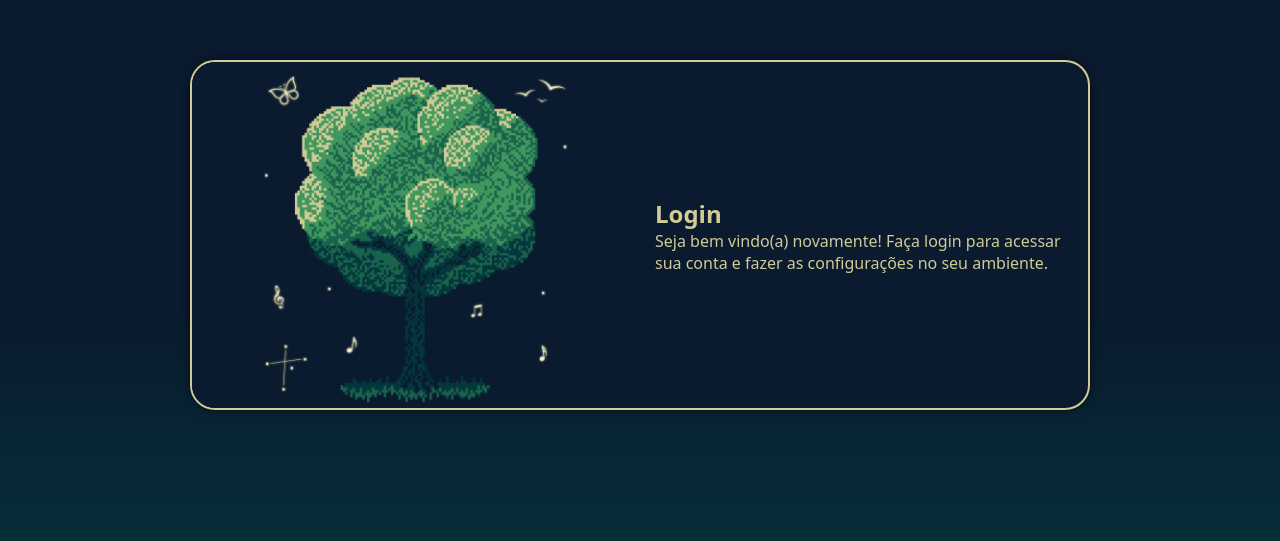
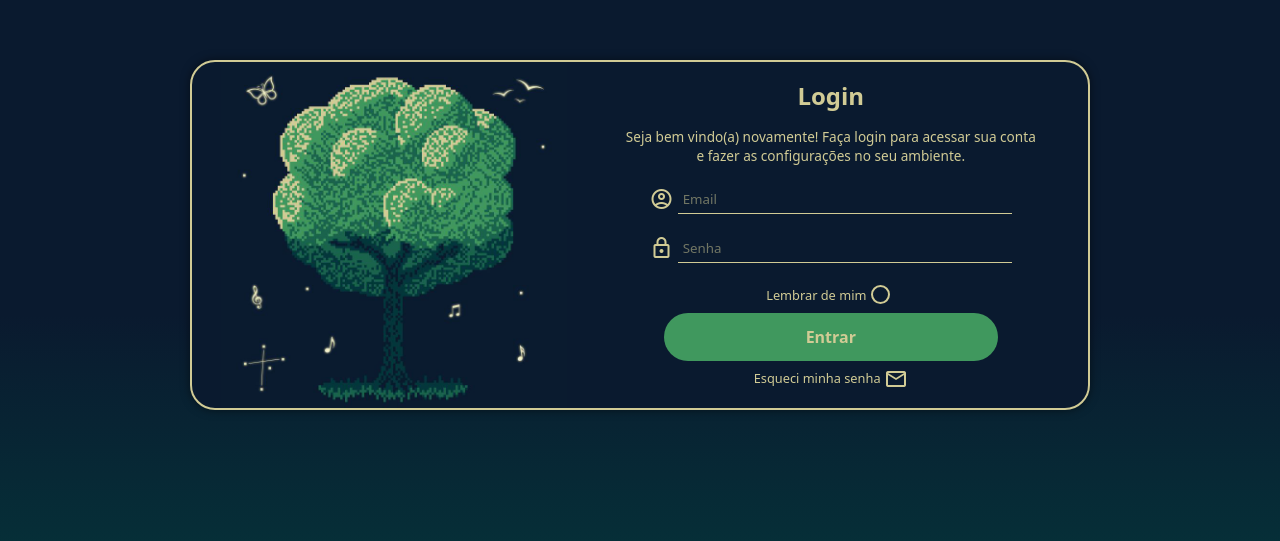
Before and after one commit to rodriigold/projeto-login, a plain HTML site: page index.html in a window 1280 px wide. Shown: the part 165-706 px from the top of the page. Drawn offline with nearby package versions, Linux system fonts and the light colour scheme.

Commit message:
Update v1.0
- Projeto Finalizado :)))

```diff
--- a/estilos/medias.css
+++ b/estilos/medias.css
@@ -35,6 +35,9 @@ Grandes Telas: < 1200
 
     #img
     {
+        margin-top: 0;
+        margin-left: 10px;
+
         width: 30%;
         height: 100%;
         background-size: contain;
@@ -71,7 +74,10 @@ Grandes Telas: < 1200
 
     #img
     {
-        width: 50%;
+        margin-top: 0;
+        margin-left: 10px;
+
+        width: 40%;
         height: 100%;
         background-size: contain;
         background-position: center center;
--- a/estilos/style.css
+++ b/estilos/style.css
@@ -43,17 +43,17 @@ main
     position: absolute;
     top: 50%;
     left: 50%;
-    transform: translate(-50%, -50%);
     background-color: var(--cor05);
 
     width: 350px;
-    height: 550px;
+    height: 565px;
 
     border: 2px solid var(--cor01);
     border-radius: 25px;
     overflow: hidden;
 
     box-shadow: 0px 0px 10px rgba(0, 0, 0, 0.5);
+    transform: translate(-50%, -50%);
     transition: width .75s heigth .75s;
     transition-timing-function: ease;
 }
@@ -66,6 +66,13 @@ main
     background-position: center top;
     height: 40%;
     width: 100%;
+    margin-top: 20px;
+}
+
+#message
+{
+    margin: 15px 0;
+    font-size: 0.85em;
 }
 
 #form
@@ -74,4 +81,97 @@ main
     height: 60%;
     padding: 15px;
     color: var(--cor01);
+
+    text-align: center;
+    margin: 20px;
 }
+
+.material-symbols-outlined
+{
+    vertical-align: middle;
+}
+
+form .camp
+{
+    margin: 20px 0;
+}
+
+form .camp > input
+{
+    color: var(--cor01);
+    padding: 5px;
+    width: 80%;
+    border: none;
+    background-color: #00000000;
+    border-bottom: 1px solid var(--cor01);
+}
+
+form .camp > input::placeholder
+{
+    color: #d1cb9585
+}
+
+form .camp > input:focus-within
+{
+    border-radius: 5px 5px 0 0;
+    border-bottom: 1px solid var(--cor01);
+    outline: none;
+}
+
+form .rembutton > input[type=checkbox]
+{
+    display: none;
+}
+
+form .rembutton label::after
+{
+    content: '';
+    margin: 0 5px 4px 5px;
+    width: 15px;
+    height: 15px;
+    border: 2px solid var(--cor01);
+    border-radius: 50%;
+    display: inline-block;
+    vertical-align: middle;
+}
+
+form .rembutton > input[type=checkbox]:checked + label::after
+{
+    border-color: var(--cor02);
+    background-color: var(--cor02);
+    background-image: url(../imagens/check-icon.png);
+    background-repeat: no-repeat;
+    background-position: center;
+    background-size: contain;
+}
+
+form .botao
+{
+    font-size: 0.8em;
+    text-decoration: none;
+    font-weight: normal;
+    color: var(--cor01);
+    cursor: pointer;
+}
+
+form > input[type=submit]
+{
+    display: block;
+    font-size: 1em;
+    margin: auto;
+    cursor: pointer;
+
+    margin-top: 5px;
+    margin-bottom: 5px;
+
+    background-color: var(--cor02);
+    font-weight: bold;
+    color: var(--cor01);
+
+    border-radius: 25px;
+    border: none;
+
+    width: 80%;
+    height: 3em;
+    padding: 10px;
+}
--- a/index.html
+++ b/index.html
@@ -3,6 +3,7 @@
 <head>
     <meta charset="UTF-8">
     <meta name="viewport" content="width=device-width, initial-scale=1.0">
+    <link href="https://fonts.googleapis.com/css2?family=Material+Symbols+Outlined" rel="stylesheet" />
 
     <link rel="stylesheet" href="estilos/style.css">
     <link rel="stylesheet" href="estilos/medias.css">
@@ -24,11 +25,31 @@
             <div id="form">
 
                 <h1>Login</h1>
-                <p>
+                <p id="message">
                     Seja bem vindo(a) novamente! Faça login para acessar sua conta e fazer as configurações no seu ambiente.
                 </p>
 
-                <form action="login.php" method="post"></form>
+                <form action="login.php" method="post" autocomplete="on">
+
+                    <div class="camp">
+                        <label for="ilogin"> <span class="material-symbols-outlined">account_circle</span> </label>
+                        <input type="email" name="login" id="ilogin" placeholder="Email" autocomplete="email" pattern="[a-z0-9._%+\-]+@[a-z0-9.\-]+\.[a-z]{2,}$" required>
+                    </div>
+                    <div class="camp">
+                        <label for="isenha"> <span class="material-symbols-outlined">lock</span> </label>
+                        <input type="password" name="senha" id="isenha" placeholder="Senha" autocomplete="current-password" minlength="8" required>
+                    </div>
+
+                    <div class="rembutton">
+                        <input type="checkbox" name="remember" id="iremember">
+                        <label for="iremember" class="botao">Lembrar de mim</label>
+                    </div>
+
+                    <input type="submit" value="Entrar">
+
+                    <a href="link.html" class="botao"> Esqueci minha senha <span class="material-symbols-outlined">mail</span> </a>
+
+                </form>
 
             </div>
 
```
Also changed, not shown: imagens/check-icon.png (added).
